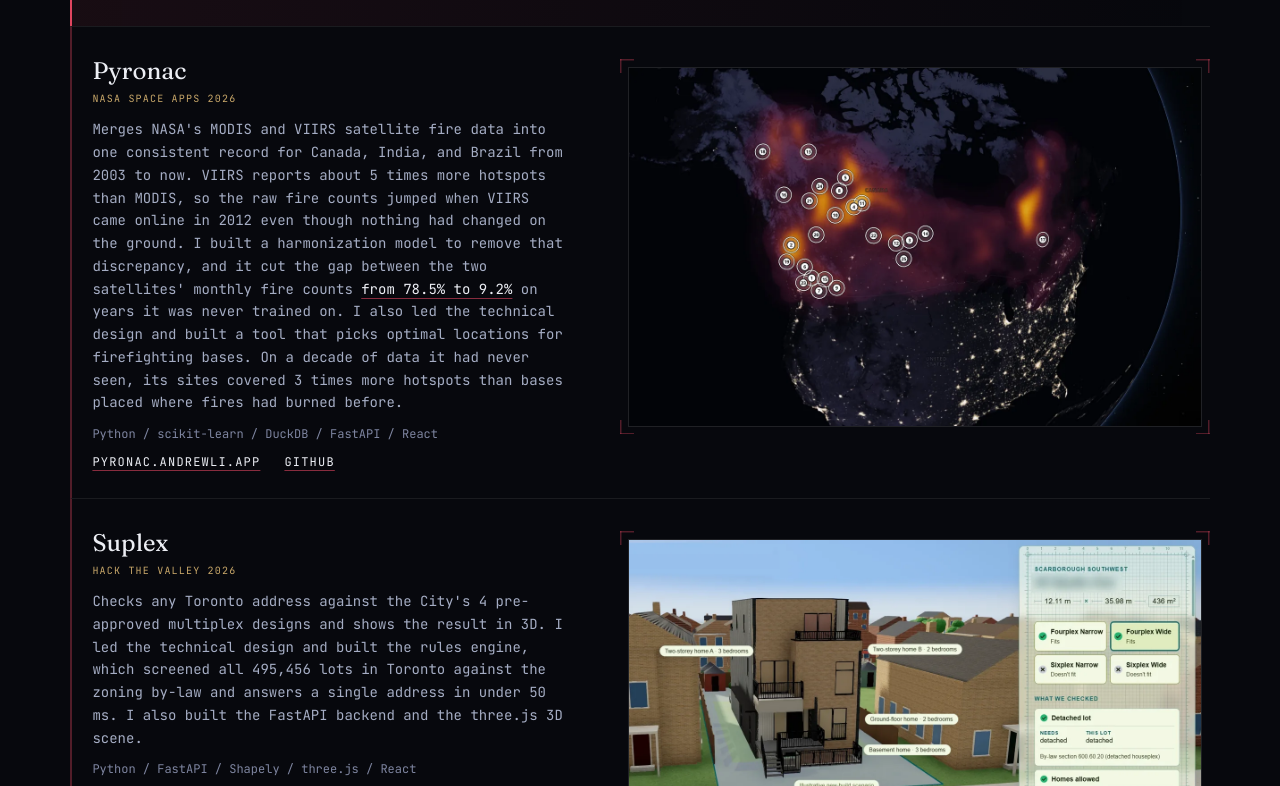
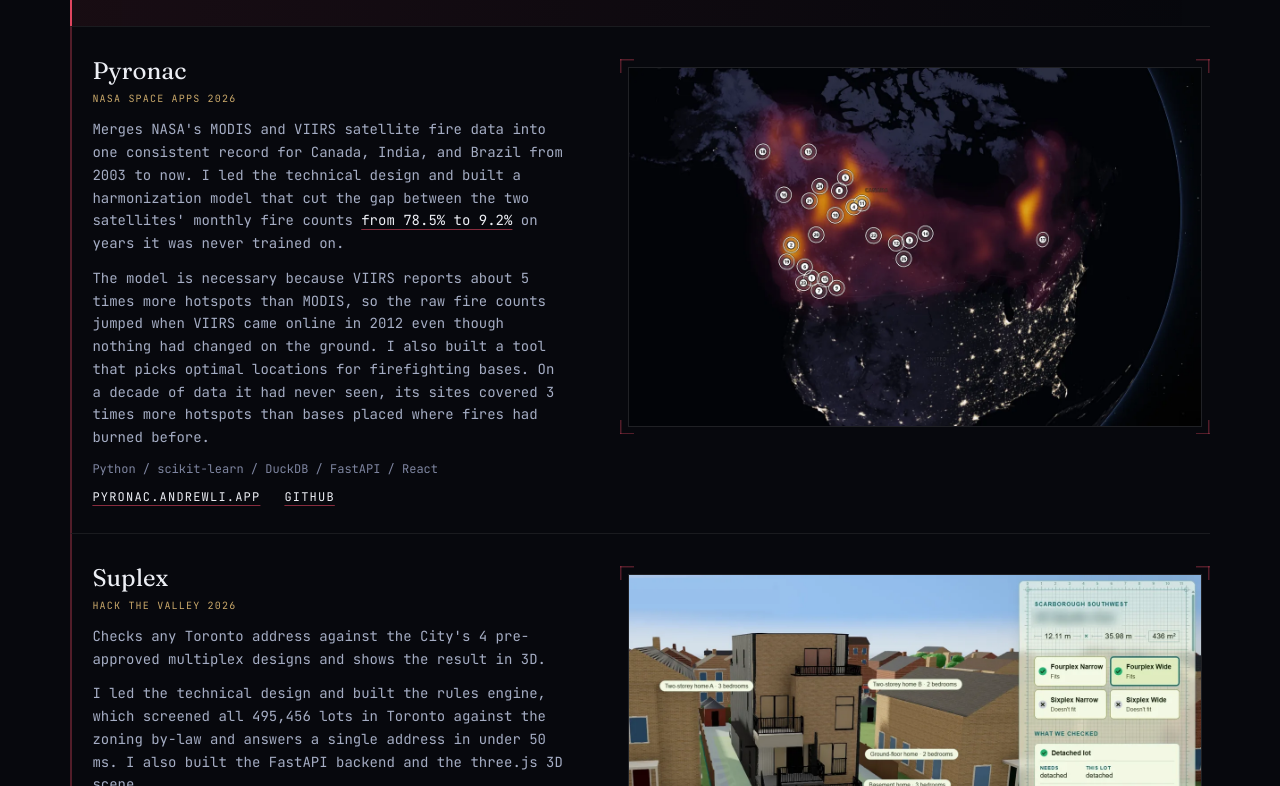
Before and after one commit to andrewl746/Portfolio, a Next.js app: page / in a window 1280 px wide. Shown: the part 1654-2440 px from the top of the page. Built offline with nearby package versions, Linux system fonts and the light colour scheme; no server answers.

Commit message:
feat: each project description is two paragraphs, the result first and the story after

```diff
--- a/components/sections/Projects.tsx
+++ b/components/sections/Projects.tsx
@@ -5,20 +5,23 @@ import Constellation from "@/components/Constellation";
 import Reveal from "@/components/animations/Reveal";
 import ViewfinderLock from "@/components/animations/ViewfinderLock";
 
-// The description, with its linked phrase (if it has one) as a link.
-function Description({ p }: { p: Project }) {
+// One paragraph of the description, with the project's linked phrase (if it
+// has one, and it is in this paragraph) as a link.
+function Description({ p, text }: { p: Project; text: string }) {
   const link = p.descriptionLink;
-  if (!link) return <>{p.description}</>;
-  const at = p.description.indexOf(link.text);
+  if (!link) return <>{text}</>;
+  const whole = p.description.join(" ");
   // Fails the build, so rewording the description can't silently drop the link.
-  if (at === -1 || at !== p.description.lastIndexOf(link.text)) {
+  if (!whole.includes(link.text) || whole.indexOf(link.text) !== whole.lastIndexOf(link.text)) {
     throw new Error(
       `${p.name}: descriptionLink text "${link.text}" must appear in the description exactly once.`,
     );
   }
+  const at = text.indexOf(link.text);
+  if (at === -1) return <>{text}</>;
   return (
     <>
-      {p.description.slice(0, at)}
+      {text.slice(0, at)}
       <a
         href={link.href}
         target="_blank"
@@ -29,7 +32,7 @@ function Description({ p }: { p: Project }) {
         {link.text}
         <span className="sr-only"> ({link.hint})</span>
       </a>
-      {p.description.slice(at + link.text.length)}
+      {text.slice(at + link.text.length)}
     </>
   );
 }
@@ -68,9 +71,11 @@ function Row({ p, current = false }: { p: Project; current?: boolean }) {
           )}
           {p.award ? ` / ${p.award}` : ""}
         </p>
-        <p className="mt-3 max-w-2xl text-sm leading-relaxed text-body">
-          <Description p={p} />
-        </p>
+        {p.description.map((text, i) => (
+          <p key={i} className="mt-3 max-w-2xl text-sm leading-relaxed text-body">
+            <Description p={p} text={text} />
+          </p>
+        ))}
         <p className="mt-3 text-xs text-dim">{p.tech.join(" / ")}</p>
         {links.length > 0 && (
           <div className="project-links mt-3 flex flex-wrap gap-x-6 gap-y-2 text-xs uppercase tracking-[0.1em]">
@@ -113,7 +118,7 @@ export default async function Projects() {
   const fill = (text: string) => text.replaceAll("{downloads}", downloads);
   const flagship = {
     ...FLAGSHIP,
-    description: fill(FLAGSHIP.description),
+    description: FLAGSHIP.description.map(fill),
     stat: FLAGSHIP.stat && fill(FLAGSHIP.stat),
   };
   return (
--- a/lib/content.ts
+++ b/lib/content.ts
@@ -1,7 +1,9 @@
 export type Project = {
   name: string;
   context: string;
-  description: string;
+  // Two paragraphs: what it does and the headline result, then the story
+  // behind it, so a reader can stop after the first.
+  description: string[];
   tech: string[];
   github?: string;
   live?: string;
@@ -50,7 +52,10 @@ export const STATS = [
 export const FLAGSHIP: Project = {
   name: "Nebulosity",
   context: "Live at nebulosity.ca",
-  description: "Gives Claude Code a live map of how a large codebase fits together, so it can answer a question that spans many files with one tool call instead of a chain of searches. On multi-file questions, Claude Code with Nebulosity answered up to 4.4× faster and was fully right in 42 of 42 test runs, versus 29 without it. Nebulosity is published on npm, the VS Code Marketplace, and Open VSX, and you can explore its interactive map in VS Code or the browser.",
+  description: [
+    "Gives Claude Code a live map of how a large codebase fits together, so it can answer a question that spans many files with one tool call instead of a chain of searches. On multi-file questions, Claude Code with Nebulosity answered up to 4.4× faster and was fully right in 42 of 42 test runs, versus 29 without it.",
+    "Nebulosity is published on npm, the VS Code Marketplace, and Open VSX, and you can explore its interactive map in VS Code or the browser.",
+  ],
   // {downloads} is filled in with the live total from those three stores
   // (lib/downloads.ts).
   stat: "{downloads} downloads",
@@ -74,8 +79,10 @@ export const PROJECTS: Project[] = [
   {
     name: "Pyronac",
     context: "NASA Space Apps 2026",
-    description:
-      "Merges NASA's MODIS and VIIRS satellite fire data into one consistent record for Canada, India, and Brazil from 2003 to now. VIIRS reports about 5 times more hotspots than MODIS, so the raw fire counts jumped when VIIRS came online in 2012 even though nothing had changed on the ground. I built a harmonization model to remove that discrepancy, and it cut the gap between the two satellites' monthly fire counts from 78.5% to 9.2% on years it was never trained on. I also led the technical design and built a tool that picks optimal locations for firefighting bases. On a decade of data it had never seen, its sites covered 3 times more hotspots than bases placed where fires had burned before.",
+    description: [
+      "Merges NASA's MODIS and VIIRS satellite fire data into one consistent record for Canada, India, and Brazil from 2003 to now. I led the technical design and built a harmonization model that cut the gap between the two satellites' monthly fire counts from 78.5% to 9.2% on years it was never trained on.",
+      "The model is necessary because VIIRS reports about 5 times more hotspots than MODIS, so the raw fire counts jumped when VIIRS came online in 2012 even though nothing had changed on the ground. I also built a tool that picks optimal locations for firefighting bases. On a decade of data it had never seen, its sites covered 3 times more hotspots than bases placed where fires had burned before.",
+    ],
     // The error figure links to the method write-up, for anyone who doubts it.
     descriptionLink: {
       text: "from 78.5% to 9.2%",
@@ -93,8 +100,10 @@ export const PROJECTS: Project[] = [
   {
     name: "Suplex",
     context: "Hack the Valley 2026",
-    description:
-      "Checks any Toronto address against the City's 4 pre-approved multiplex designs and shows the result in 3D. I led the technical design and built the rules engine, which screened all 495,456 lots in Toronto against the zoning by-law and answers a single address in under 50 ms. I also built the FastAPI backend and the three.js 3D scene.",
+    description: [
+      "Checks any Toronto address against the City's 4 pre-approved multiplex designs and shows the result in 3D.",
+      "I led the technical design and built the rules engine, which screened all 495,456 lots in Toronto against the zoning by-law and answers a single address in under 50 ms. I also built the FastAPI backend and the three.js 3D scene.",
+    ],
     tech: ["Python", "FastAPI", "Shapely", "three.js", "React"],
     live: "https://suplex.andrewli.app",
     github: "https://github.com/andrewl746/suplex",
@@ -107,8 +116,10 @@ export const PROJECTS: Project[] = [
   {
     name: "OlympIQ",
     context: "Live at olympiq.ca",
-    description:
-      "Set to run scheduling for my high school's Science Olympics team, where executives used to spend 10+ hours manually assigning 60+ competitors to events while juggling their preferences and avoiding time conflicts. A custom algorithm now does it instantly, flags any conflicts it can't resolve, and exports the schedule to Excel. It was piloted with the executives in summer 2026 before the full rollout for the 2027 season.",
+    description: [
+      "Set to run scheduling for my high school's Science Olympics team. A custom algorithm assigns 60+ competitors to events instantly, a job that used to take the executives 10+ hours by hand.",
+      "It respects everyone's preferences, avoids time conflicts, flags anything it can't resolve, and exports the schedule to Excel. It was piloted with the executives in summer 2026 before the full rollout for the 2027 season.",
+    ],
     tech: ["Next.js", "TypeScript", "Firebase", "Firestore"],
     live: "https://www.olympiq.ca",
     image: {
```
